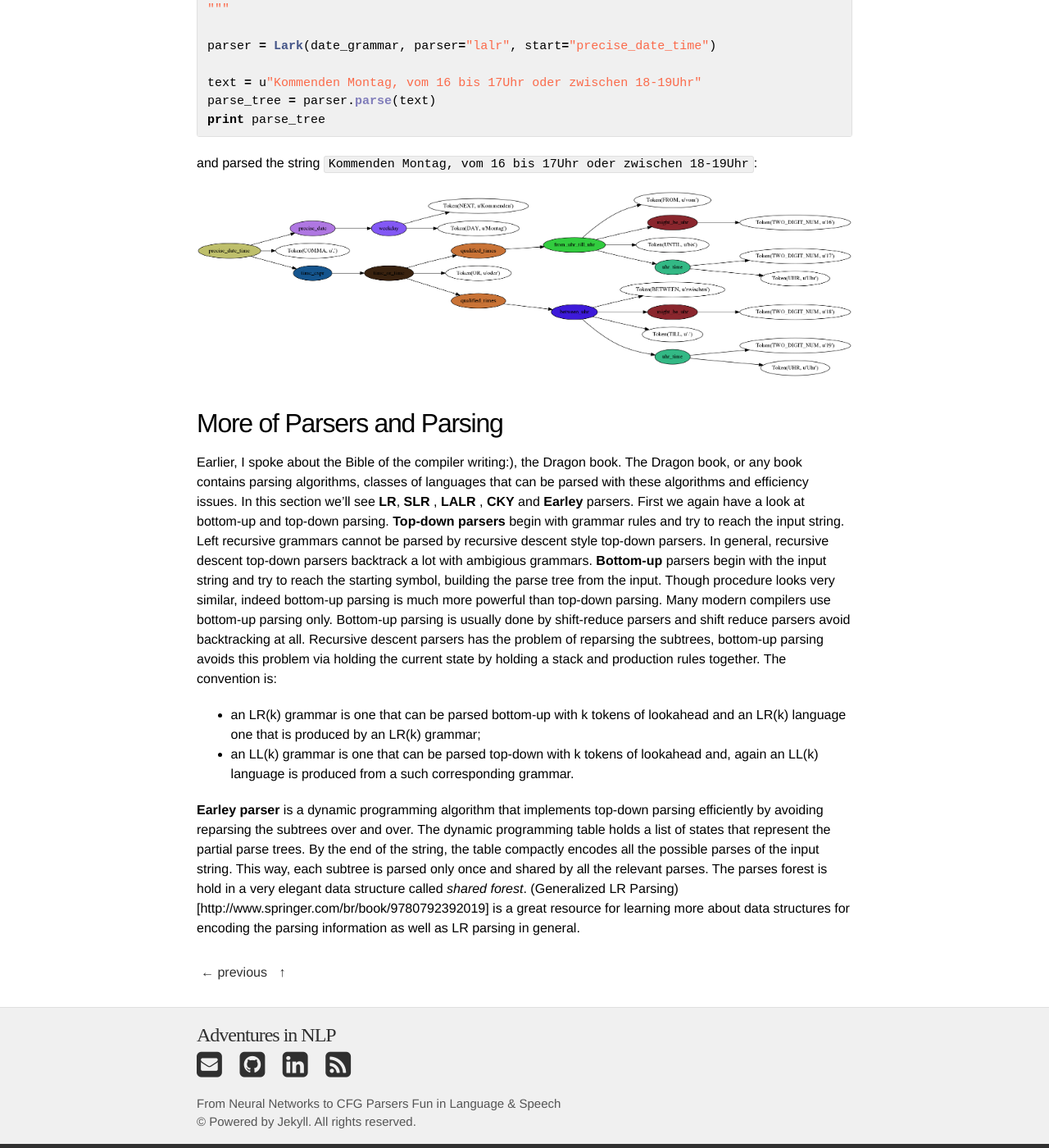
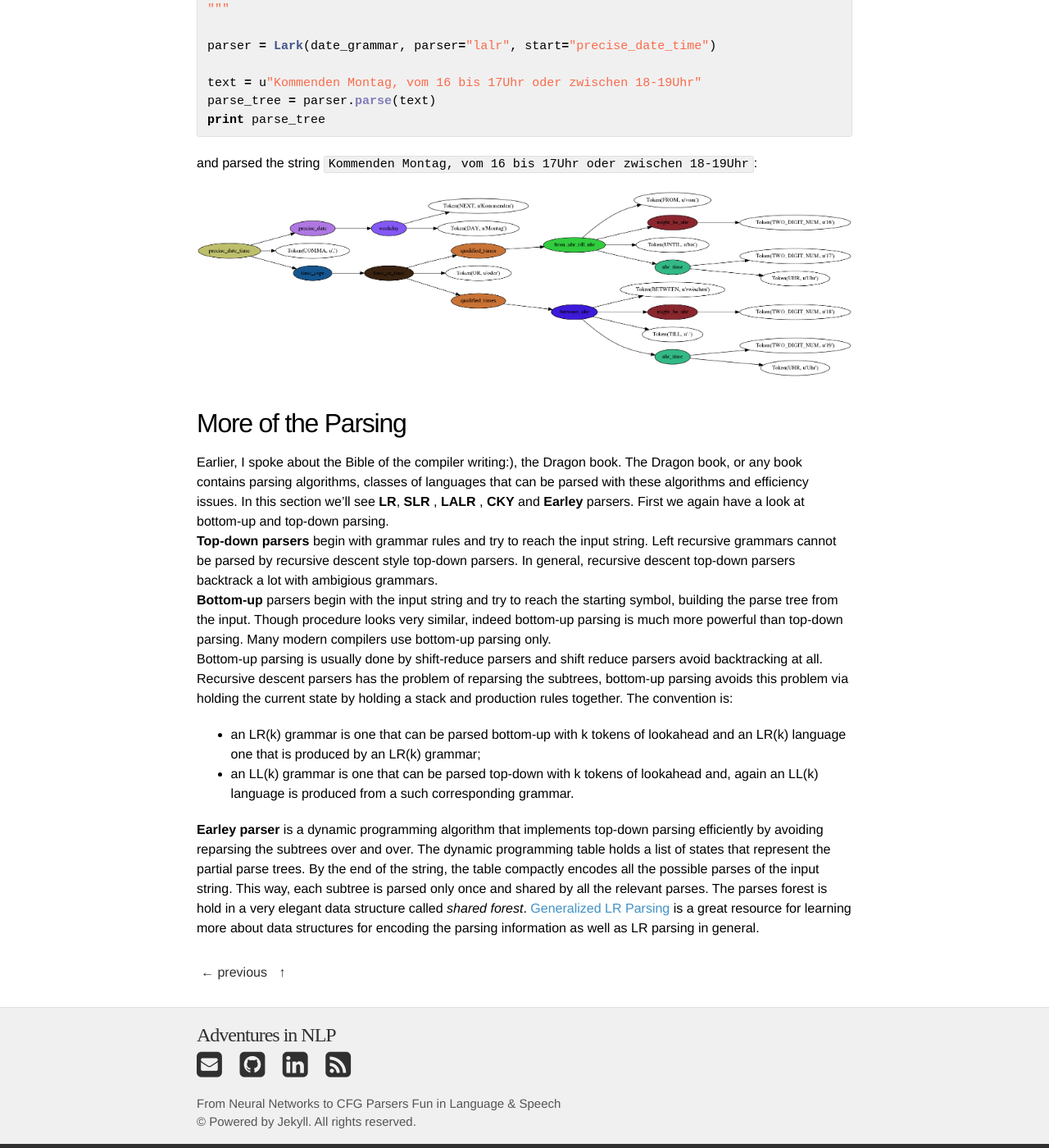
Before and after one commit to DuyguA/DuyguA.github.io, a Jekyll site: the page built from _posts/2018-3-28-chatbot-nlu-series-datetimeparser.md, in a window 1280 px wide and 1400 px high, scrolled down 6264 px. Shown: the whole window at 82% size. Built offline with Jekyll 4.4.1, drawn with Linux system fonts in a browser that asks for light colours; nearby versions of some CDN libraries; some web fonts are replaced.

Commit message:
corrected url

```diff
--- a/_posts/2018-3-28-chatbot-nlu-series-datetimeparser.md
+++ b/_posts/2018-3-28-chatbot-nlu-series-datetimeparser.md
@@ -250,7 +250,7 @@
   <img class="fullw" src="/assets/images/day_with_time.png" alt="day_with_time.png">
 </figure>
 
-## More of Parsers and Parsing
+## More of the Parsing
 
 Earlier, I spoke about the Bible of the compiler writing:), the Dragon book. The Dragon book, or any book contains parsing algorithms, classes of languages that can be parsed with these algorithms and efficiency issues. In this section we'll see **LR**, **SLR** , **LALR** , **CKY** and **Earley** parsers. First we again have a look at bottom-up and top-down parsing.
 **Top-down parsers** begin with grammar rules and try to reach the input string. Left recursive grammars cannot be parsed by recursive descent style top-down parsers. In general, recursive descent top-down parsers backtrack a lot with ambigious grammars.
@@ -261,4 +261,4 @@
 * an LR(k) grammar is one that can be parsed bottom-up with k tokens of lookahead and an LR(k) language one that is produced by an LR(k) grammar;
 * an LL(k) grammar is one that can be parsed top-down with k tokens of lookahead and, again an LL(k) language is produced from a such corresponding grammar.
 
-**Earley parser** is a dynamic programming algorithm that implements top-down parsing efficiently by avoiding reparsing the subtrees over and over. The dynamic programming table holds a list of states that represent the partial parse trees. By the end of the string, the table compactly encodes all the possible parses of the input string. This way, each subtree is parsed only once and shared by all the relevant parses. The parses forest is hold in a very elegant data structure called *shared forest*. (Generalized LR Parsing)[http://www.springer.com/br/book/9780792392019] is a great resource for learning more about data structures for encoding the parsing information as well as LR parsing in general.
+**Earley parser** is a dynamic programming algorithm that implements top-down parsing efficiently by avoiding reparsing the subtrees over and over. The dynamic programming table holds a list of states that represent the partial parse trees. By the end of the string, the table compactly encodes all the possible parses of the input string. This way, each subtree is parsed only once and shared by all the relevant parses. The parses forest is hold in a very elegant data structure called *shared forest*. [Generalized LR Parsing](http://www.springer.com/br/book/9780792392019) is a great resource for learning more about data structures for encoding the parsing information as well as LR parsing in general.
```
